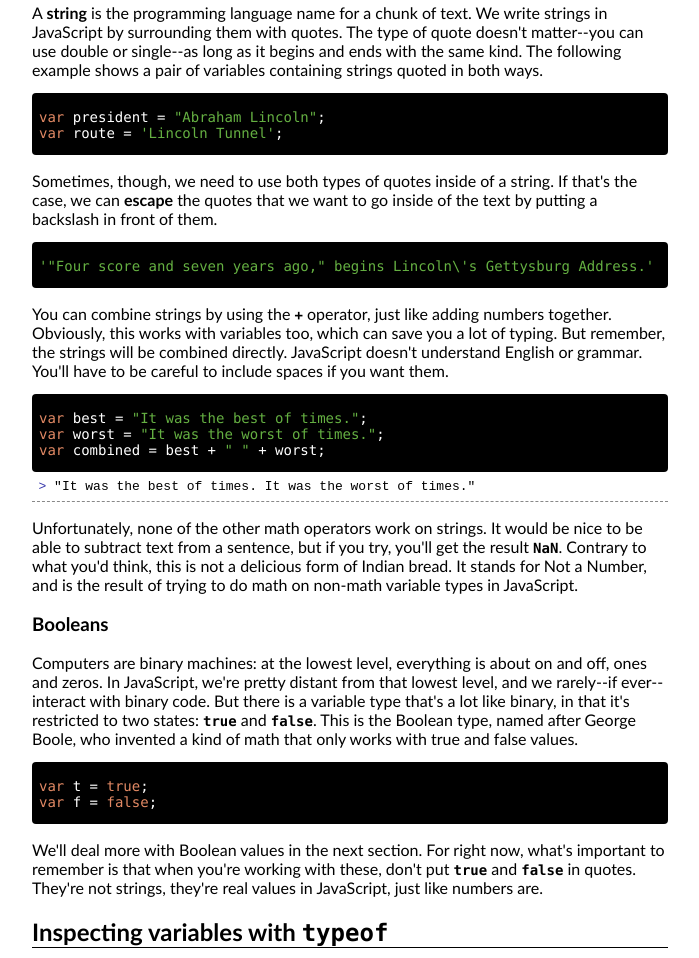
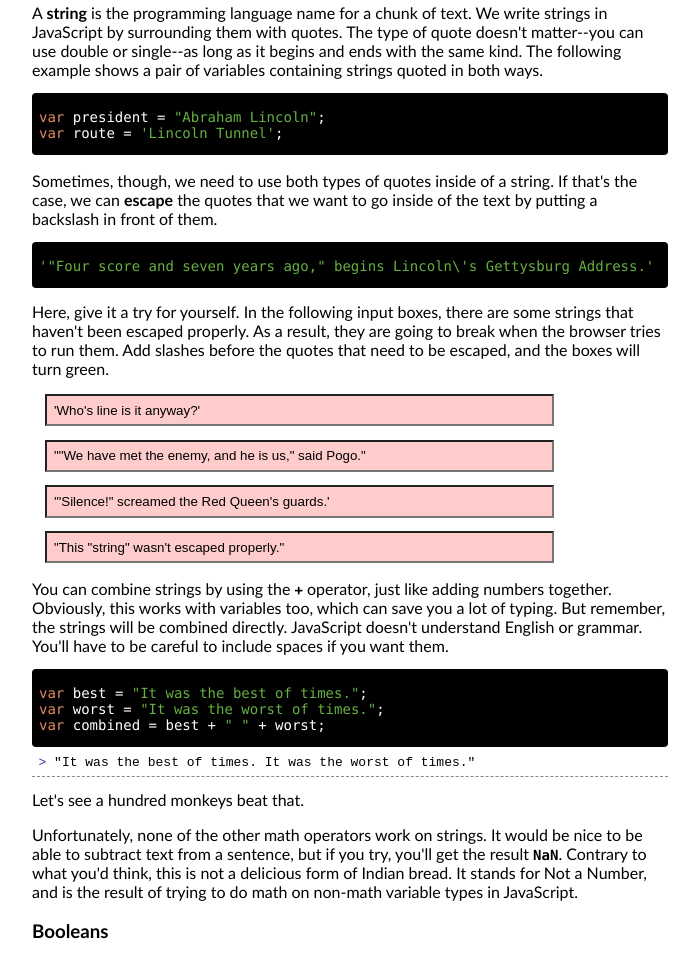
Before and after one commit to thomaswilburn/textbook, a plain HTML site: page build/gettingStarted.html in a window 1280 px wide. Shown: the part 2271-3229 px from the top of the page, without its empty margins (8-707 px from the left). Drawn offline with Linux system fonts and the light colour scheme.

Commit message:
Added an interactive escaping exercise.

```diff
--- a/build/css/styles.css
+++ b/build/css/styles.css
@@ -223,6 +223,18 @@ li.L8 {
 .interactive {
   position: relative;
 }
+.interactive.escaping input {
+  display: block;
+  width: 80%;
+  margin: 1em;
+  padding: .5em;
+}
+.interactive.escaping input.broken {
+  background: #FCC;
+}
+.interactive.escaping input.fixed {
+  background: #CFC;
+}
 .interactive.flowchart .flowbox {
   position: absolute;
   padding: 0 0 .5em 0;
--- a/build/gettingStarted.html
+++ b/build/gettingStarted.html
@@ -126,6 +126,39 @@ var route = 'Lincoln Tunnel';
 '"Four score and seven years ago," begins Lincoln\'s Gettysburg Address.'
 </code>
 
+Here, give it a try for yourself. In the following input boxes, there are some strings that haven't been escaped properly. As a result, they are going to break when the browser tries to run them. Add slashes before the quotes that need to be escaped, and the boxes will turn green.
+
+<div class="interactive escaping">
+  <input value="&apos;Who&apos;s line is it anyway?&apos;">
+  <input value="&quot;&quot;We have met the enemy, and he is us,&quot; said Pogo.&quot;">
+  <input value="&apos;&quot;Silence!&quot; screamed the Red Queen&apos;s guards.&apos;">
+  <input value="&quot;This &quot;string&quot; wasn&apos;t escaped properly.&quot;">
+  <div class="praise"></div>
+</div>
+<script>
+require(['jquery', 'meta/Evil'], function($, Evil) {
+
+  var escaping = $('.interactive.escaping');
+  var inputs = escaping.find('input');
+  inputs.each(function(index, item) {
+    var input = $(item);
+    input.addClass('broken');
+    input.on('keyup', function() {
+      var result = Evil(input.val());
+      if (result && !result.error) {
+        input.removeClass('broken').addClass('fixed');
+      } else {
+        input.removeClass('fixed').addClass('broken');
+      }
+      if (escaping.find('.broken').length == 0) {
+        escaping.find('.praise').html('You did it! Congratulations!');
+      }
+    }).trigger('keyup');
+  });
+
+});
+</script>
+
 <p>
   You can combine strings by using the <var>+</var> operator, just like adding numbers together. Obviously, this works with variables too, which can save you a lot of typing. But remember, the strings will be combined directly. JavaScript doesn't understand English or grammar. You'll have to be careful to include spaces if you want them.
 
@@ -135,6 +168,8 @@ var worst = "It was the worst of times.";
 var combined = best + " " + worst;
 </code>
 <samp>"It was the best of times. It was the worst of times."</samp>
+
+  Let's see a hundred monkeys beat that.
 
 <p>
   Unfortunately, none of the other math operators work on strings. It would be nice to be able to subtract text from a sentence, but if you try, you'll get the result <var>NaN</var>. Contrary to what you'd think, this is not a delicious form of Indian bread. It stands for Not a Number, and is the result of trying to do math on non-math variable types in JavaScript.
--- a/src/css/interactive.less
+++ b/src/css/interactive.less
@@ -5,6 +5,27 @@
 
   position: relative;
 
+  //escaping - gettingStarted.html
+  &.escaping {
+
+    input {
+      display: block;
+      width: 80%;
+      margin: 1em;
+      padding: .5em;
+
+      &.broken {
+        background: #FCC;
+      }
+
+      &.fixed {
+        background: #CFC;
+      }
+    }
+
+  }
+
+  //flowcharts - conditionals.html
   &.flowchart {
 
     .flowbox {
```
Also changed, not shown: src/gettingStarted.html (+35 -0 lines).
